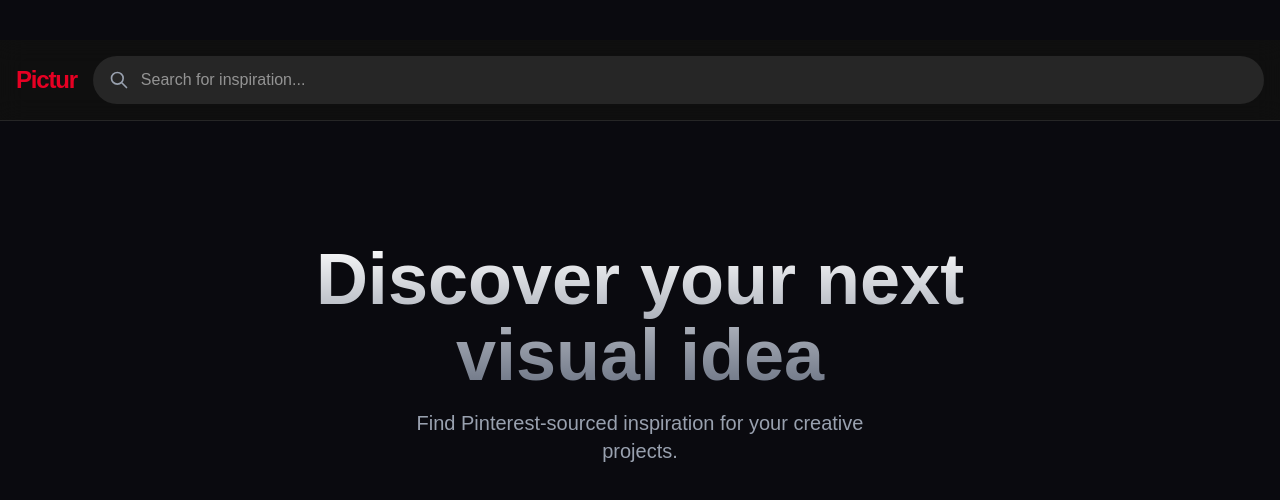
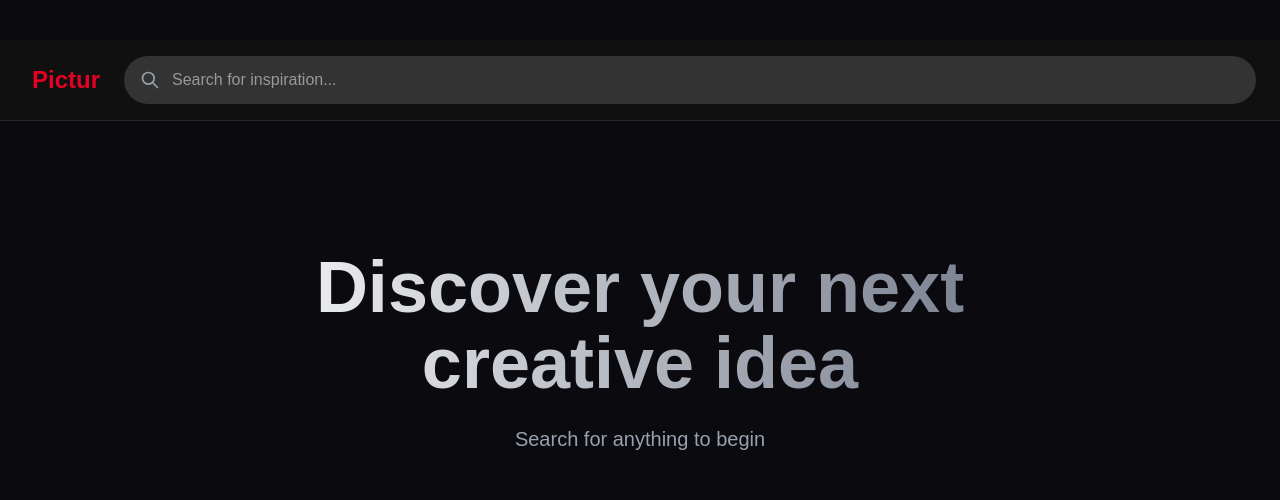
Before and after one commit to Foxelt-manning/Picture-Resource-Generator, a React (Vite) app: page / in a window 1280 px wide. Shown: the top 500 px of the page. Built offline with nearby package versions, Linux system fonts and the light colour scheme.

Commit message:
Refactor SearchPinterest component for clarity

```diff
--- a/src/Components/search.jsx
+++ b/src/Components/search.jsx
@@ -1,55 +1,61 @@
-import React, { useEffect, useState } from 'react';
-import axios from "axios";
+import React, { useEffect, useState } from 'react'
+import axios from "axios"
 import ImageCard from './ImageCard';
 import { saveSearch, searchExists, getSearch } from '../utils/cacheLogic';
 
-const api = "https://ab-pinetrest.abrahamdw882.workers.dev/";
+const api = "https://ab-pinetrest.abrahamdw882.workers.dev/"
 
 const SearchPinterest = () => {
     const [query, setQuery] = useState("");
     const [imageData, setImageData] = useState({ pinterest: [] });
     const [visiblityCount, setVisibilityCount] = useState(20);
-    const [q, setQ] = useState("");
-    const [loading, setLoading] = useState(false);
+    const [q, setQ] = useState("")
+    const [loading, setLoading] = useState(false)
 
     useEffect(() => {
-        const fetchImages = async () => {
+        const fetchPinterest = async () => {
             if (!q) return;
             setLoading(true);
             try {
-                // Check Cache
+                // 1. Check Cache Logic
                 if (searchExists(q, "pinterest")) {
-                    const cached = getSearch(q, "pinterest");
-                    setImageData({ pinterest: cached.images || [] });
+                    const Cachedpinterest = getSearch(q, "pinterest")
+                    setImageData({ pinterest: Cachedpinterest.images || [] });
                     setLoading(false);
                     return;
                 }
 
-                const res = await axios.get(`${api}?query=${q}`);
+                // 2. Fetch from Pinterest API
+                const res = await axios.get(`${api}?query=${q}`)
                 const newImages = res.data.data;
+
+                // 3. Save to cache
                 saveSearch(q, "pinterest", newImages);
                 setImageData({ pinterest: newImages });
             } catch (error) {
-                console.error("Error:", error);
+                console.error("Error fetching images:", error);
             } finally {
                 setLoading(false);
             }
-        };
-        fetchImages();
-    }, [q]);
+        }
+        fetchPinterest()
+    }, [q])
 
     const handleSearch = () => {
         if (!query.trim()) return;
+        setImageData({ pinterest: [] });
         setQ(query);
         setVisibilityCount(20);
-    };
+    }
 
     return (
-        <div className="min-h-screen bg-[#0f0f0f] text-white font-dm-sans">
-            {/* Sticky Header with Pinterest-like Search */}
-            <header className="sticky top-0 z-50 bg-[#0f0f0f]/80 backdrop-blur-md border-b border-white/10 px-4 py-4">
+        <div className="min-h-screen bg-[#111] text-white font-dm-sans">
+            {/* Pinterest-style Sticky Header */}
+            <header className="sticky top-0 z-50 bg-[#111]/90 backdrop-blur-md py-4 px-6 border-b border-white/10">
                 <div className="max-w-7xl mx-auto flex items-center gap-4">
-                    <div className="text-[#E60023] font-bold text-2xl tracking-tighter">Pictur</div>
+                    <div className="text-[#E60023] font-bold text-2xl px-2 cursor-pointer" onClick={() => window.location.reload()}>
+                        Pictur
+                    </div>
                     <div className="relative flex-1 group">
                         <input
                             type="text"
@@ -57,39 +63,43 @@ const SearchPinterest = () => {
                             value={query}
                             onChange={(e) => setQuery(e.target.value)}
                             onKeyDown={(e) => e.key === "Enter" && handleSearch()}
-                            className="w-full bg-[#262626] hover:bg-[#333333] transition-colors rounded-full py-3 px-6 pl-12 outline-none focus:ring-2 focus:ring-white/20 text-base"
+                            className="w-full bg-[#333] hover:bg-[#444] transition-colors rounded-full py-3 px-12 outline-none focus:ring-2 focus:ring-white/20"
                         />
-                        <svg className="absolute left-4 top-3.5 h-5 w-5 text-gray-400 group-focus-within:text-white" fill="none" stroke="currentColor" viewBox="0 0 24 24">
-                            <path strokeLinecap="round" strokeLinejoin="round" strokeWidth="2" d="M21 21l-6-6m2-5a7 7 0 11-14 0 7 7 0 0114 0z" />
-                        </svg>
+                        <span className="absolute left-4 top-3.5 text-gray-400">
+                            <svg className="w-5 h-5" fill="none" stroke="currentColor" viewBox="0 0 24 24">
+                                <path strokeLinecap="round" strokeLinejoin="round" strokeWidth="2" d="M21 21l-6-6m2-5a7 7 0 11-14 0 7 7 0 0114 0z" />
+                            </svg>
+                        </span>
                     </div>
                 </div>
             </header>
 
-            <main className="wrapper">
-                {/* Hero Title */}
+            <main className="wrapper pt-8">
+                {/* Initial Welcome State */}
                 {!q && !loading && (
-                    <div className="flex flex-col items-center justify-center py-20 text-center">
-                        <h1 className="text-5xl md:text-7xl font-bold mb-4 bg-gradient-to-b from-white to-gray-500 bg-clip-text text-transparent">
-                            Discover your next <br /> visual idea
+                    <div className="text-center py-24">
+                        <h1 className="text-5xl md:text-7xl font-bold mb-6 bg-gradient-to-r from-white to-gray-500 bg-clip-text text-transparent">
+                            Discover your next <br/> creative idea
                         </h1>
-                        <p className="text-gray-400 text-xl max-w-lg">Find Pinterest-sourced inspiration for your creative projects.</p>
+                        <p className="text-gray-400 text-xl">Search for anything to begin</p>
                     </div>
                 )}
 
                 {loading && (
                     <div className="flex flex-col items-center py-20">
                         <div className="animate-spin rounded-full h-12 w-12 border-t-2 border-b-2 border-[#E60023]"></div>
+                        <p className="mt-4 text-gray-500">Curating results...</p>
                     </div>
                 )}
 
-                {/* Results Section */}
+                {/* Masonry Waterfall Grid */}
                 {!loading && imageData.pinterest.length > 0 && (
-                    <section className="mt-8">
-                        <div className="all-movies"> {/* Uses your index.css masonry classes */}
-                            <ul>
+                    <section>
+                        <div className="all-movies">
+                            {/* Uses CSS columns for the waterfall effect defined in index.css */}
+                            <ul className="columns-2 md:columns-3 lg:columns-4 xl:columns-5 gap-4">
                                 {imageData.pinterest.slice(0, visiblityCount).map((im, i) => (
-                                    <li key={`pin-${i}`} className="mb-4">
+                                    <li key={`pin-${i}`} className="mb-4 break-inside-avoid">
                                         <ImageCard data={im} query={q} />
                                     </li>
                                 ))}
@@ -97,12 +107,12 @@ const SearchPinterest = () => {
                         </div>
 
                         {visiblityCount < imageData.pinterest.length && (
-                            <div className="flex justify-center mt-12 pb-10">
+                            <div className="flex justify-center py-12">
                                 <button
+                                    className="bg-white text-black rounded-full px-10 py-3 font-bold hover:scale-105 transition-transform active:scale-95 shadow-lg"
                                     onClick={() => setVisibilityCount(prev => prev + 20)}
-                                    className="bg-white text-black px-8 py-3 rounded-full font-bold hover:bg-gray-200 transition-all active:scale-95"
                                 >
-                                    Load More
+                                    Explore more
                                 </button>
                             </div>
                         )}
@@ -110,7 +120,7 @@ const SearchPinterest = () => {
                 )}
             </main>
         </div>
-    );
-};
+    )
+}
 
-export default SearchPinterest;
+export default SearchPinterest
```
